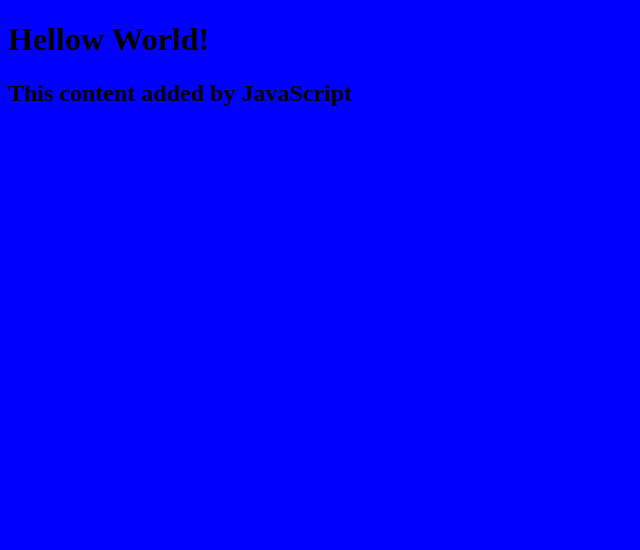
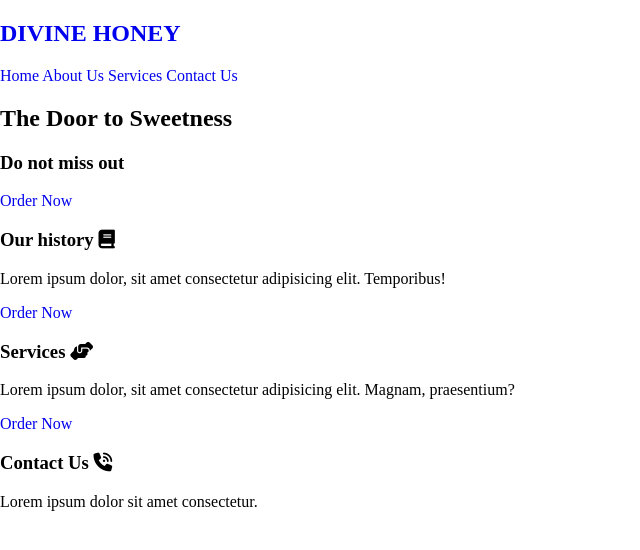
Before and after one commit to Brian-op/Project-website, a plain HTML site: page index.html in a window 1280 px wide. Shown: the whole page, without its empty margins (0-640 px from the left). Drawn offline with Linux system fonts and the light colour scheme.

Commit message:
project layout

```diff
--- a/index.html
+++ b/index.html
@@ -1,17 +1,101 @@
 <!DOCTYPE html>
 <html lang="en">
 <head>
+    <meta charset="UTF-8">
+    <meta name="viewport" content="width=device-width, initial-scale=1.0">
     <title>
-        Project Website
+        DIVINE HONEY
     </title>
     <link rel="stylesheet" href="style.css">
+    <link rel="stylesheet" href="script.js">
+    <link rel="stylesheet"
+     href="https://cdnjs.cloudflare.com/ajax/libs/font-awesome/6.7.2/css/all.min.css"
+    integrity="sha512-Evv84Mr4kqVGRNSgIGL/F/aIDqQb7xQ2vcrdIwxfjThSH8CSR7PBEakCr51Ck+w+/U6swU2Im1vVX0SVk9ABhg=="
+    crossorigin="anonymous"
+    referrerpolicy="no-referrer" />
 </head>
 <body>
-   <h1>
-    Hellow World!
-   </h1>
-   <script
-      src="script.js">
-   </script>
+    <main>
+        <section class="honey">
+            <header>
+                <a href="#">
+                    <h1 class="title">DIVINE HONEY</h1>
+                </a>
+                <nav>
+                    <a href="#" class="navbar">Home</a>
+                    <a href="#">About Us</a>
+                    <a href="#">Services</a>
+                    <a href="#">Contact Us</a>
+                </nav>
+            </header>
+
+            <section class="page1">
+                <h2>
+                    The Door to Sweetness
+                </h2>
+                <h3>
+                    Do not miss out
+                </h3>
+                <a href="#">
+                    Order Now
+                </a>
+
+            </section>
+
+        </section>
+        <section class="info">
+            <h3>
+                Our history
+                <i class="fa-solid fa-book"></i>
+            </h3>
+
+            <p>
+                Lorem ipsum dolor, sit amet consectetur adipisicing elit. Temporibus!
+            </p>
+            <a href="#">
+                Order Now
+            </a>
+
+            <section class="services">
+                <h3>
+                Services
+                <i class="fa-duotone fa-solid fa-handshake-angle"></i>
+                </h3>
+
+                <p>
+                    Lorem ipsum dolor, sit amet consectetur adipisicing elit. Magnam, praesentium?
+                </p>
+                <a href="#">
+                    Order Now
+                </a>
+
+            </section>
+
+            <section class="contact">
+                <h3>
+                    Contact Us
+                    <i class="fa-solid fa-phone-volume"></i>
+                </h3>
+
+                <p>
+                    Lorem ipsum dolor sit amet consectetur.
+                </p>
+
+            </section>
+
+
+
+
+        </section>
+
+
+    </main>
+
+
+
+
+
+
+
 </body>
 </html>
--- a/style.css
+++ b/style.css
@@ -1,4 +1,8 @@
-*
 body{
-    background: blue;
+    margin: 0;
+    padding: 0;
+    box-sizing: 0;
 }
+a{
+    text-decoration:none;
+}
```
